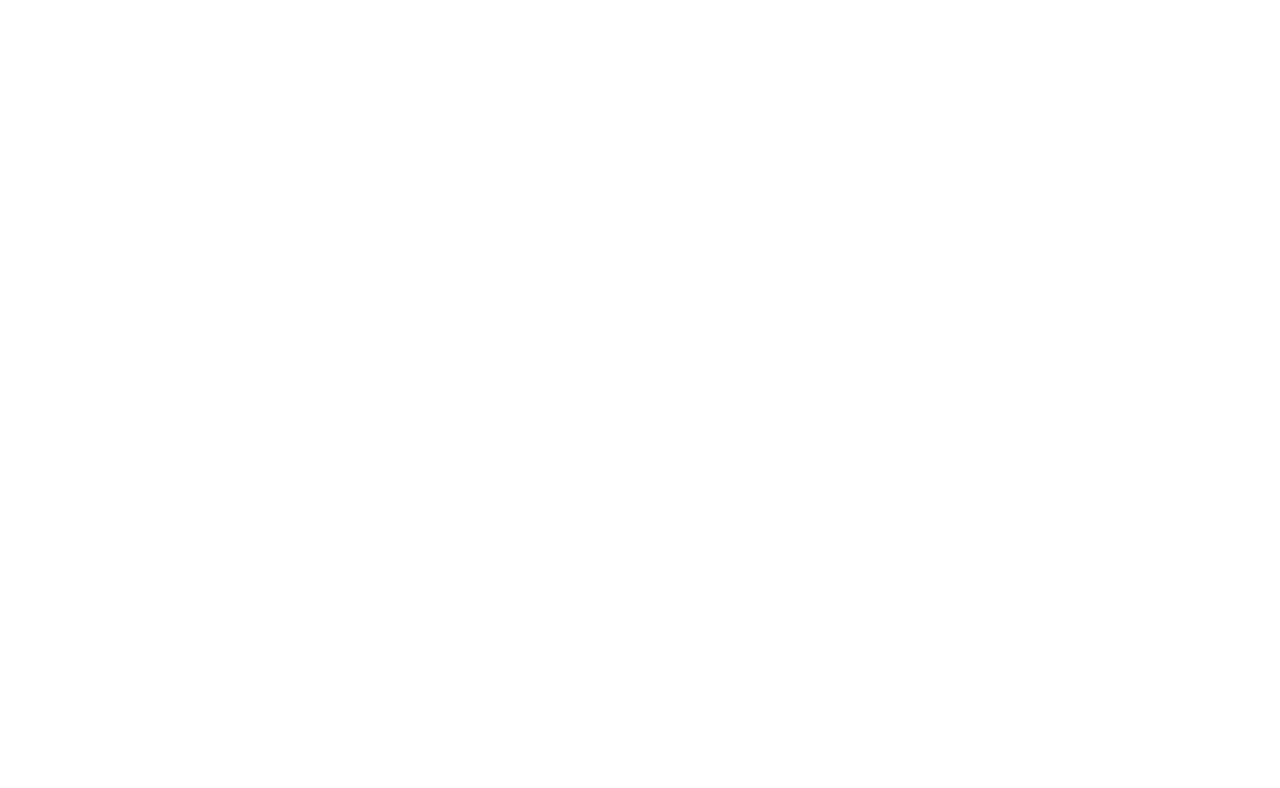
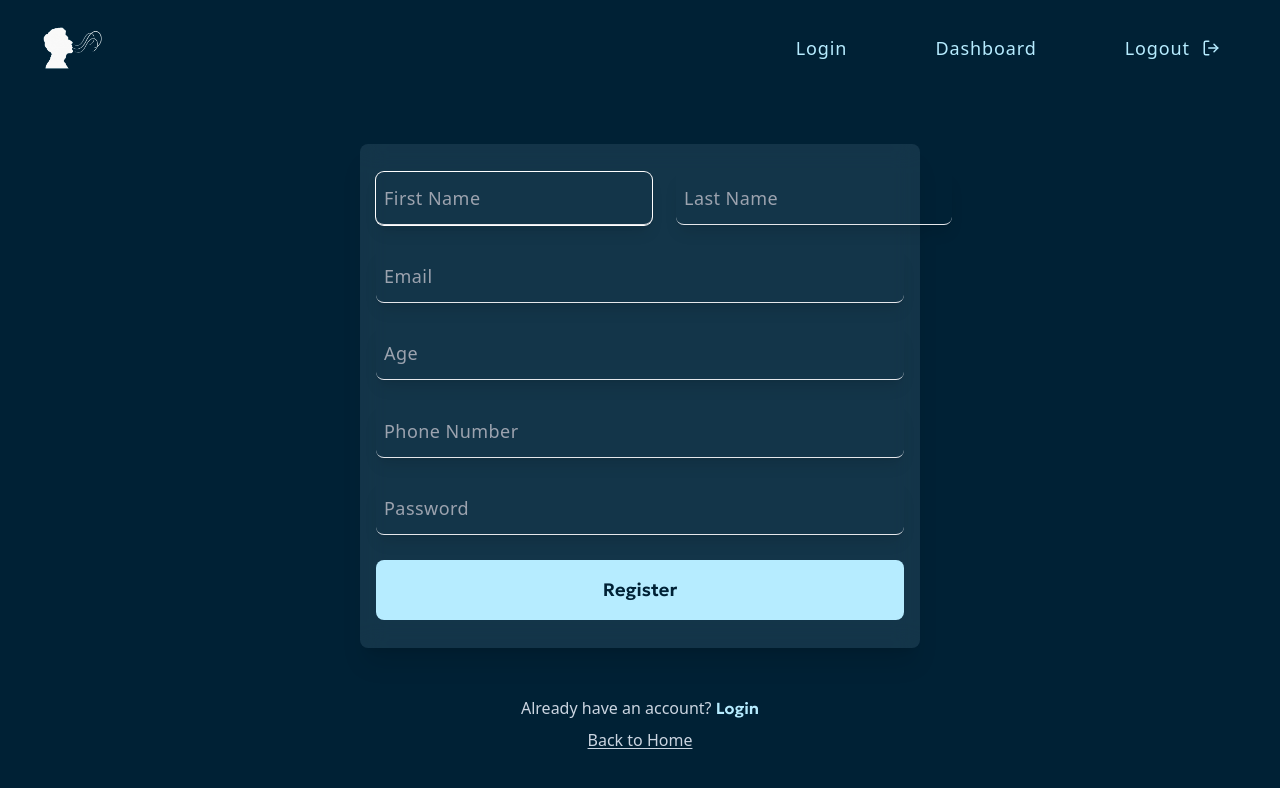
Before and after one commit to Kunwar-Aditya-Codes/dental-diaries, a React (Vite) app in the folder client/: page /user_register in a window 1280 px wide. Shown: the top 788 px of the page. Built offline with nearby package versions, Linux system fonts and the light colour scheme.

Commit message:
added: register page

```diff
--- a/client/index.html
+++ b/client/index.html
@@ -4,6 +4,12 @@
     <meta charset="UTF-8" />
     <link rel="icon" type="image/svg+xml" href="/vite.svg" />
     <meta name="viewport" content="width=device-width, initial-scale=1.0" />
+    <link rel="preconnect" href="https://fonts.googleapis.com" />
+    <link rel="preconnect" href="https://fonts.gstatic.com" crossorigin />
+    <link
+      href="https://fonts.googleapis.com/css2?family=Geologica:wght@600&display=swap"
+      rel="stylesheet"
+    />
     <title>Vite + React + TS</title>
   </head>
   <body>
--- a/client/src/App.tsx
+++ b/client/src/App.tsx
@@ -2,6 +2,7 @@
 import Home from "./pages/Home";
 import Login from "./pages/Login";
 import Layout from "./components/Layout";
+import Register from "./pages/Users/Register";
 
 function App({}) {
   return (
@@ -9,6 +10,7 @@
       <Route path="/" element={<Layout />}>
         <Route index element={<Home />} />
         <Route path="/login" element={<Login />} />
+        <Route path="/user_register" element={<Register />} />
       </Route>
     </Routes>
   );
--- a/client/src/components/Layout.tsx
+++ b/client/src/components/Layout.tsx
@@ -2,8 +2,8 @@
 import Navbar from "./Navbar";
 const Layout = ({}) => {
   return (
-    <div className="h-screen min-h-screen overflow-x-hidden bg-primary">
-      <div className="mx-auto flex h-full max-w-[85rem] flex-col">
+    <div className="h-screen overflow-x-hidden bg-primary">
+      <div className="mx-auto flex h-full max-w-[85rem] flex-col ">
         <Navbar />
         <Outlet />
       </div>
--- a/client/src/components/Navbar.tsx
+++ b/client/src/components/Navbar.tsx
@@ -7,27 +7,27 @@
 
 const Navbar: FC<NavbarProps> = ({}) => {
   return (
-    <header className="px-10 py-4">
+    <header className="w-full max-w-[85rem] px-10 py-4">
       <nav className="flex flex-col items-center justify-between space-y-4 md:flex-row md:space-y-0">
         <div className="flex items-center justify-center">
           <Link to="/">
             <img src={Logo} alt="logo" className="h-[4rem] w-[4rem]" />
           </Link>
         </div>
-        <div className="text-seconday">
+        <div className="text-secondary">
           <ul className="flex items-center font-light sm:space-x-8 md:space-x-12">
             <Link to="/login">
-              <li className="rounded-sm px-5 py-2 tracking-wider ring-offset-2 ring-offset-primary transition ease-out hover:bg-seconday/10 active:ring-2 active:ring-seconday md:text-lg">
+              <li className="rounded-sm px-5 py-2 tracking-wider ring-offset-2 ring-offset-primary transition ease-out hover:bg-secondary/10 active:ring-2 active:ring-secondary md:text-lg">
                 Login
               </li>
             </Link>
             <Link to="/dashboard">
-              <li className="rounded-sm px-5 py-2  tracking-wider ring-offset-2 ring-offset-primary transition ease-out hover:bg-seconday/10 active:ring-2 active:ring-seconday md:text-lg ">
+              <li className="rounded-sm px-5 py-2  tracking-wider ring-offset-2 ring-offset-primary transition ease-out hover:bg-secondary/10 active:ring-2 active:ring-secondary md:text-lg ">
                 Dashboard
               </li>
             </Link>
             <Link to="/logout">
-              <li className="flex items-center rounded-sm px-5 py-2 tracking-wider ring-offset-2 ring-offset-primary transition ease-out hover:bg-seconday/10 active:ring-2 active:ring-seconday md:text-lg">
+              <li className="flex items-center rounded-sm px-5 py-2 tracking-wider ring-offset-2 ring-offset-primary transition ease-out hover:bg-secondary/10 active:ring-2 active:ring-secondary md:text-lg">
                 Logout <FiLogOut className="ml-3 inline-block" />
               </li>
             </Link>
--- a/client/src/pages/Home.tsx
+++ b/client/src/pages/Home.tsx
@@ -2,29 +2,30 @@
 import Hero from "/hero.png";
 import { Link } from "react-router-dom";
 
-//! Add font family montserrat
-
-const Home: FC = ({}) => {
+const Home: FC = () => {
   return (
-    <div className="flex flex-grow flex-col px-10 py-4 md:flex-row md:items-center">
-      <div className="flex h-full flex-[0.5] flex-col items-center space-y-8 md:items-start md:justify-center md:space-y-20 md:text-center">
-        <h1 className=" text-center text-6xl tracking-wider text-seconday  md:text-start md:text-8xl lg:text-[9rem]">
+    <>
+      <div className="flex flex-col px-10 py-4 md:flex-row md:items-center">
+        <div className="flex h-full flex-[0.5] flex-col items-center space-y-8 md:items-start md:justify-start md:space-y-28 md:text-center">
+          <div>
+            <h1 className=" text-center font-custom text-6xl tracking-wide text-secondary md:text-start md:text-8xl lg:text-[9rem]">
               Dental Diaries
             </h1>
-        <p className="text-center italic text-seconday md:text-start md:text-xl">
+            <p className="mt-3 text-center italic text-secondary md:text-start md:text-xl">
               Smile is the prettiest thing you can wear.
             </p>
-        <button>
+          </div>
+          <button className="">
             <Link
-            to="/register"
-            className="rounded-sm bg-seconday px-4  py-2  text-xl
-              font-medium tracking-wider text-primary drop-shadow-[3px_5px_50px_rgba(182,236,255,1)] lg:px-8 lg:py-4 lg:text-2xl"
+              to="/user_register"
+              className="rounded-sm bg-secondary px-4 py-2 text-xl
+            font-medium tracking-wider text-primary drop-shadow-[3px_5px_30px_rgba(182,236,255,1)] transition ease-out hover:drop-shadow-[3px_5px_40px_rgba(182,236,255,1)]  lg:px-8 lg:py-4 lg:text-2xl"
             >
               Register
             </Link>
           </button>
         </div>
-      <div className="flex h-full flex-[0.5] items-end justify-center md:items-center md:justify-end">
+        <div className="flex h-full flex-[0.5] items-end justify-center md:items-start md:justify-center">
           <img
             src={Hero}
             alt="hero-image"
@@ -32,6 +33,10 @@
           />
         </div>
       </div>
+      <div className="">
+        <h1></h1>
+      </div>
+    </>
   );
 };
 
--- /dev/null
+++ b/client/src/pages/Users/Register.tsx
@@ -0,0 +1,76 @@
+import { FC, useState } from "react";
+import { Link } from "react-router-dom";
+
+interface UserData extends IUser {
+  password: string;
+}
+
+const Register: FC = ({}) => {
+  const [userData, setUserData] = useState<UserData>({
+    age: 0,
+    email: "",
+    firstName: "",
+    lastName: "",
+    password: "",
+    phoneNumber: 0,
+  });
+
+  return (
+    <div className="flex h-full flex-col items-center justify-evenly p-4 text-slate-300">
+      <form className=" flex h-[75%] w-full max-w-[35rem] flex-col  justify-around rounded-lg bg-secondary/10  p-4  font-light  shadow-xl backdrop-blur-md">
+        <div className="flex flex-col space-y-2  md:flex-row md:items-center md:justify-between md:space-x-6 md:space-y-0">
+          <input
+            className="rounded-lg border-b bg-transparent px-2 py-3  tracking-wide shadow-lg  outline-none focus:ring-1 focus:ring-white  md:flex-grow md:text-lg"
+            type="text"
+            autoFocus
+            placeholder="First Name"
+          />
+          <input
+            className="rounded-lg border-b bg-transparent px-2 py-3  tracking-wide   shadow-lg outline-none focus:ring-1 focus:ring-white  md:flex-grow md:text-lg"
+            type="text"
+            placeholder="Last Name"
+          />
+        </div>
+        <input
+          className="rounded-lg border-b bg-transparent px-2 py-3  tracking-wide  shadow-lg outline-none   focus:ring-1  focus:ring-white md:text-lg"
+          type="email"
+          placeholder="Email"
+        />
+        <input
+          className="rounded-lg border-b bg-transparent px-2 py-3  tracking-wide  shadow-lg outline-none   focus:ring-1  focus:ring-white md:text-lg"
+          type="text"
+          placeholder="Age"
+        />
+        <input
+          className="rounded-lg border-b bg-transparent px-2 py-3  tracking-wide  shadow-lg outline-none   focus:ring-1  focus:ring-white md:text-lg"
+          type="text"
+          placeholder="Phone Number"
+        />
+        <input
+          className="rounded-lg border-b bg-transparent px-2 py-3  tracking-wide  shadow-lg outline-none   focus:ring-1  focus:ring-white md:text-lg"
+          type="password"
+          placeholder="Password"
+        />
+
+        <button className="rounded-lg bg-secondary py-2 font-custom text-lg text-primary outline-none md:py-4">
+          Register
+        </button>
+      </form>
+
+      <div className="mx-auto mt-4 flex w-full max-w-[35rem] flex-col items-center space-y-2">
+        <p className="text-start">
+          Already have an account?{" "}
+          <Link to="/login" className="font-custom text-secondary">
+            Login
+          </Link>
+        </p>
+
+        <Link to="/" className="underline underline-offset-2">
+          Back to Home
+        </Link>
+      </div>
+    </div>
+  );
+};
+
+export default Register;
--- a/client/tailwind.config.js
+++ b/client/tailwind.config.js
@@ -5,7 +5,11 @@
     extend: {
       colors: {
         primary: "#002135",
-        seconday: "#b6ecff",
+        secondary: "#b6ecff",
+      },
+
+      fontFamily: {
+        custom: "'Geologica', sans-serif",
       },
     },
   },
--- a/client/tsconfig.json
+++ b/client/tsconfig.json
@@ -20,6 +20,6 @@
     "noUnusedParameters": true,
     "noFallthroughCasesInSwitch": true
   },
-  "include": ["src"],
+  "include": ["src", "types.d.ts"],
   "references": [{ "path": "./tsconfig.node.json" }]
 }
```
Also changed, not shown: client/types.d.ts (added, +7 -0 lines), 1 other file (tests, documents, lock files or other folders). Lines whose indentation alone changed are shown as unchanged.
